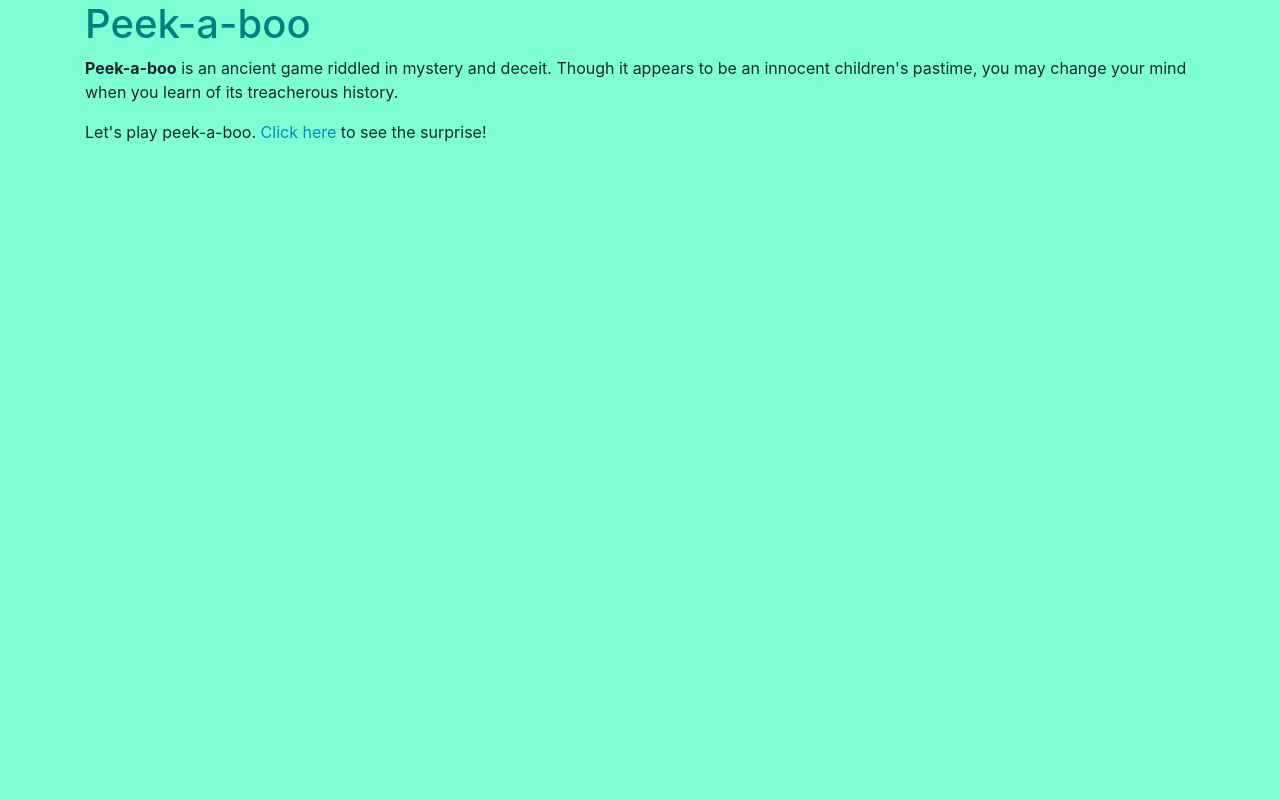
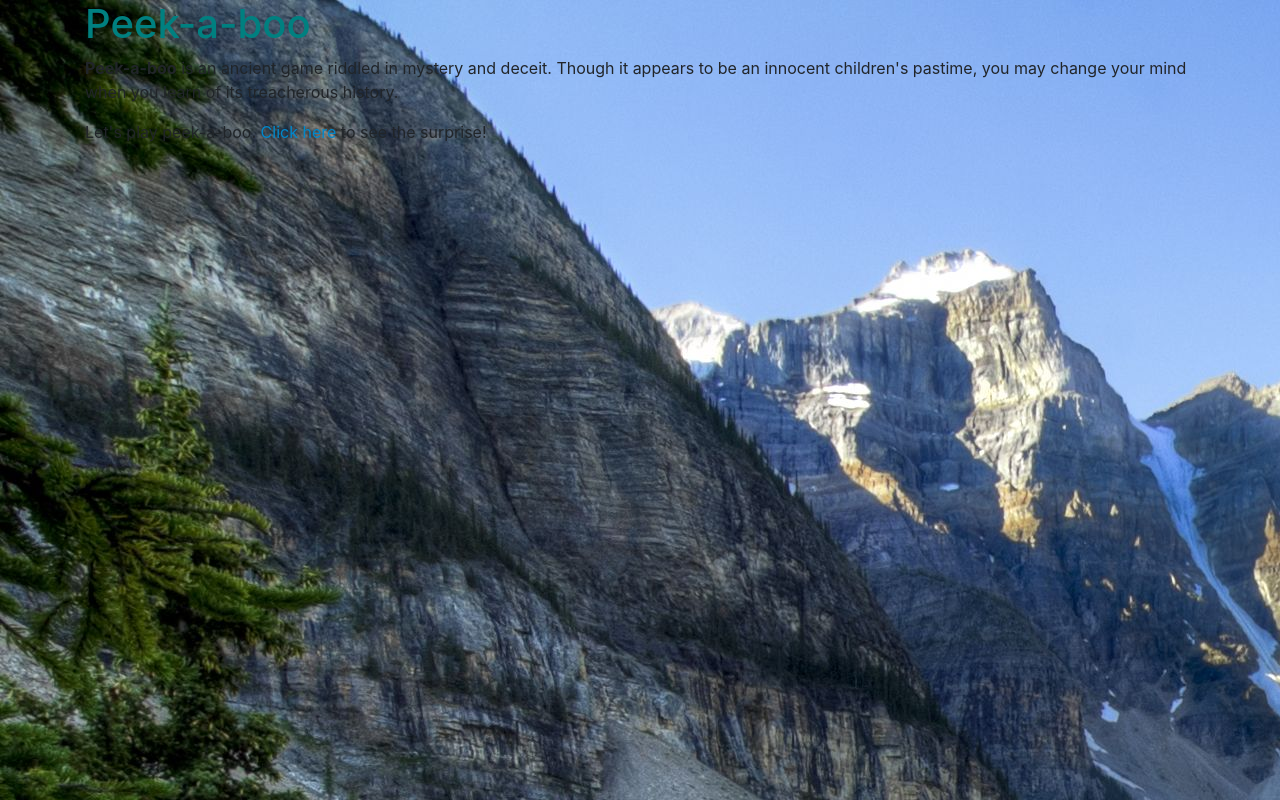
Before and after one commit to AlphaniaMuthee/Peek-a-boo.github.io, a plain HTML site: page index.html in a window 1280 px wide. Drawn offline with nearby package versions, Linux system fonts and the light colour scheme; files whose address does not match are found by name.

Commit message:
add image

```diff
--- a/css/styles.css
+++ b/css/styles.css
@@ -1,5 +1,5 @@
 body {
-  background-color: aquamarine;
+  background-image: url("/home/alphania/Documents/week-3/img/nature.jpg");
 }
 h1 {
   color: teal;
```
Also changed, not shown: img/nature.jpg (added).
